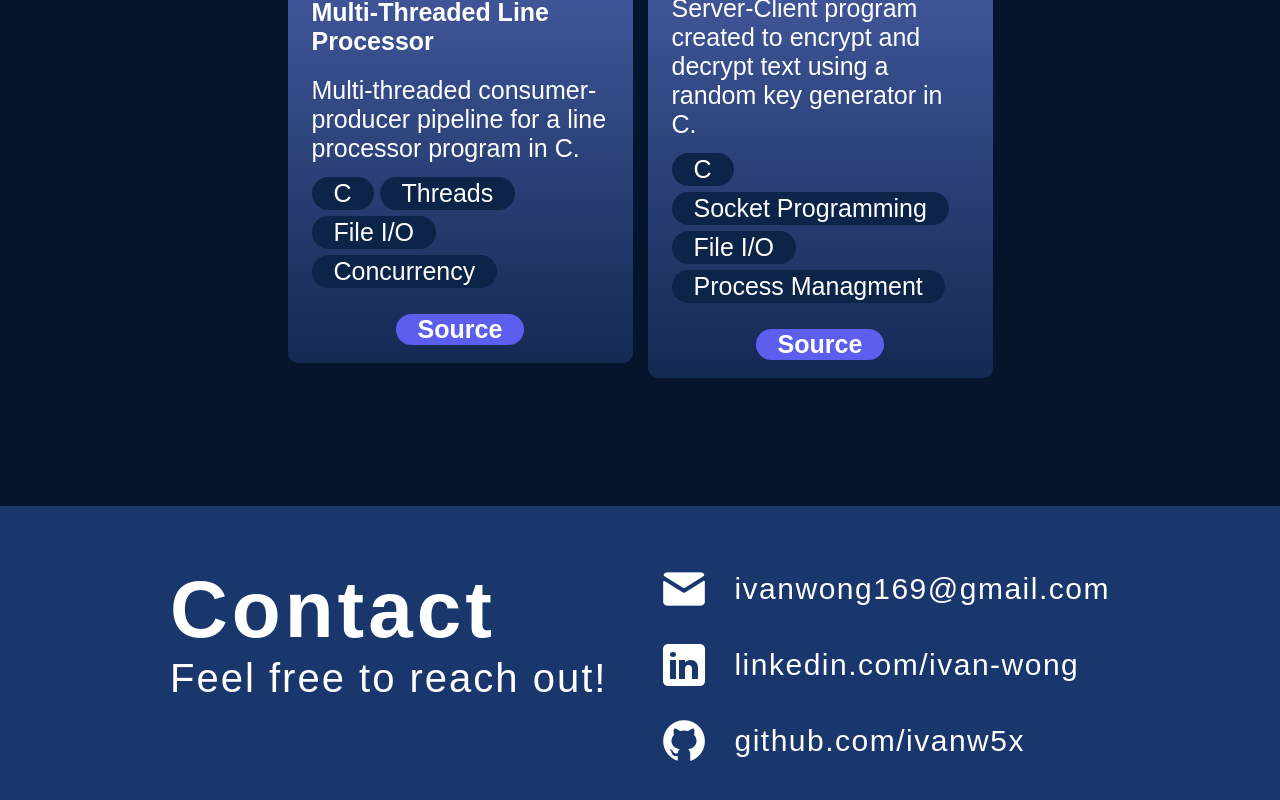
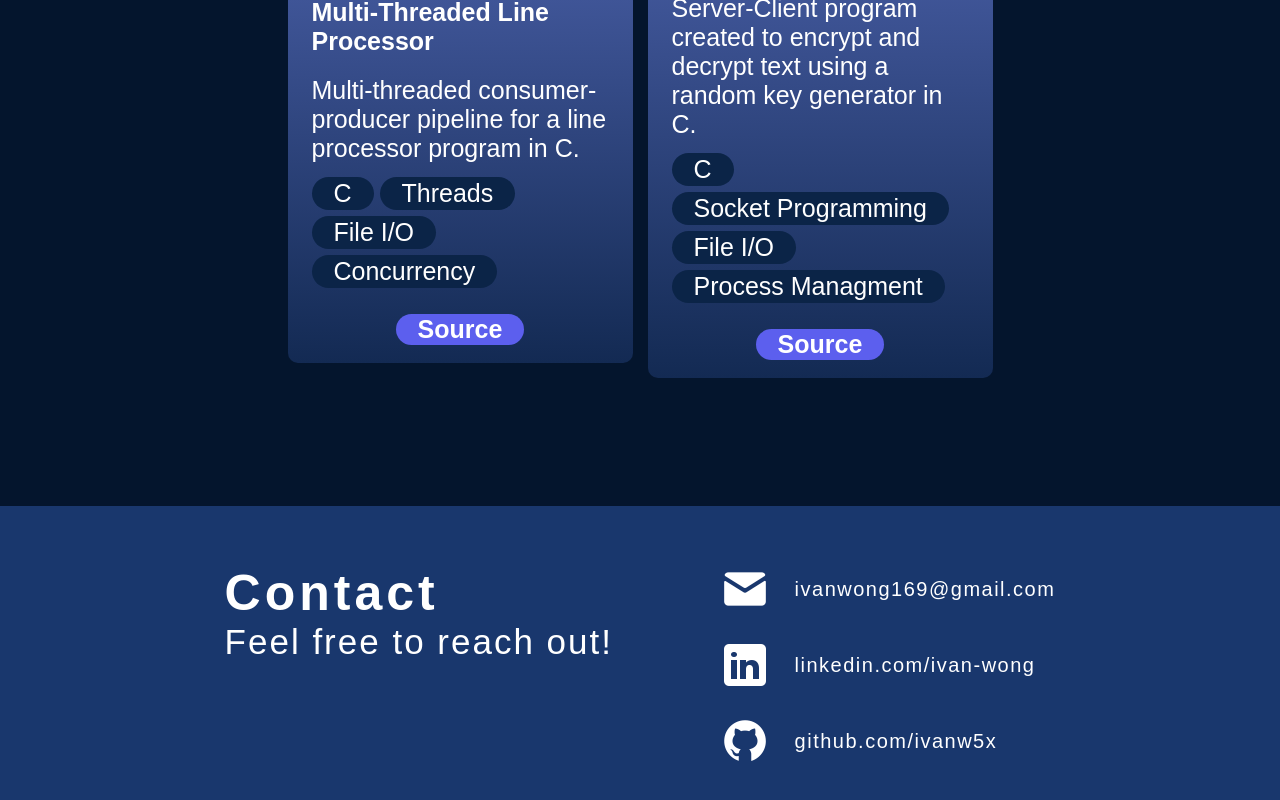
Before and after one commit to IvanW5X/personal_portfolio, a React (Vite) app: page / in a window 1280 px wide. Shown: the part 6208-7008 px from the top of the page. Built offline with nearby package versions, Linux system fonts and the light colour scheme.

Commit message:
Updated font sizes for contact section

```diff
--- a/src/components/contact/contact.module.css
+++ b/src/components/contact/contact.module.css
@@ -24,14 +24,14 @@
 
 
 .text h2 {
-    font-size: 80px;
+    font-size: 50px;
     font-weight: 600;
     letter-spacing: 4px;
 }
 
 
 .text p {
-    font-size: 40px;
+    font-size: 35px;
     font-weight: 400;
     letter-spacing: 2px;
 }
@@ -55,7 +55,7 @@
 .link a {
     color: var(--text-color);
     text-decoration: none;
-    font-size: 30px;
+    font-size: 20px;
     font-weight: 400;
     letter-spacing: 1.5px;
 }
@@ -75,16 +75,6 @@
     }
 
 
-    .text h2 {
-        font-size: 60px;
-    }
-
-
-    .text p {
-        font-size: 30px;
-    }
-
-
     .links {
         align-items: center;
     }
```
